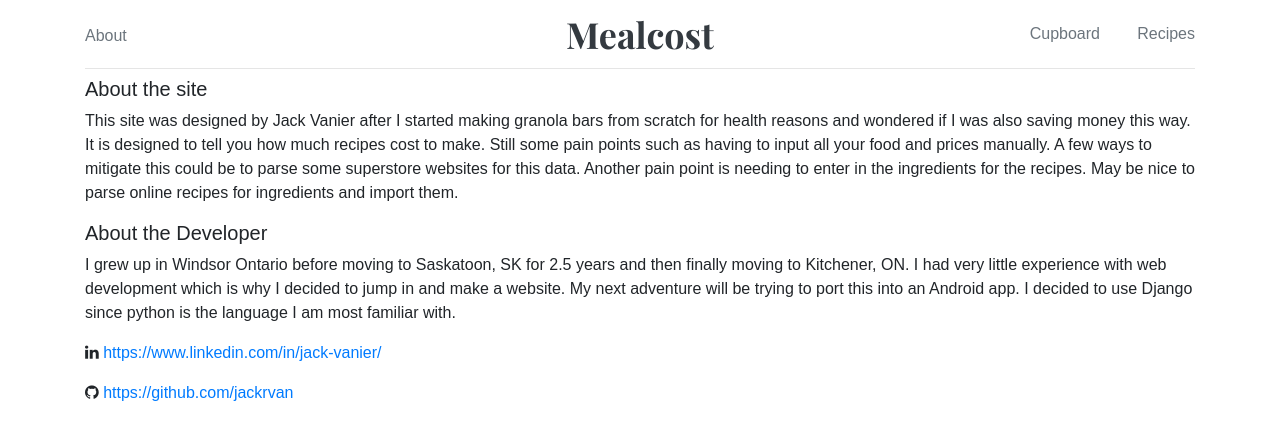
After one commit to jackrvan/mealcost, a Django app: page /about in a window 1280 px wide. The commit adds this page. Shown: the top 440 px of the page. Run offline with Django 3.2, Linux system fonts and the light colour scheme; some libraries are stand-ins or nearby versions.

Commit message:
Add about page. Edit item list group to expand and collapse

```diff
--- /dev/null
+++ b/mealcost/cupboard/templates/about.html
@@ -0,0 +1,17 @@
+
+{% include "cupboard/header.html" %}
+{% load static %}
+
+<div class="container">
+    <h5>About the site</h5>
+    <p> This site was designed by Jack Vanier after I started making granola bars from scratch for health reasons and wondered if I was also saving money this way. It is designed to tell you how much recipes cost to make. Still some pain points such as having to input all your food and prices manually. A few ways to mitigate this could be to parse some superstore websites for this data. Another pain point is needing to enter in the ingredients for the recipes. May be nice to parse online recipes for ingredients and import them.</p>
+    <h5>About the Developer</h5>
+    <p>I grew up in Windsor Ontario before moving to Saskatoon, SK for 2.5 years and then finally moving to Kitchener, ON. I had very little experience with web development which is why I decided to jump in and make a website. My next adventure will be trying to port this into an Android app. I decided to use Django since python is the language I am most familiar with.
+    </p>
+    <p>
+        <span class="fa fa-linkedin" aria-hidden="true"></span>  <a href="https://www.linkedin.com/in/jack-vanier/">https://www.linkedin.com/in/jack-vanier/</a>
+    </p>
+    <p>
+        <span class="fa fa-github" aria-hidden="true"></span>  <a href="https://github.com/jackrvan">https://github.com/jackrvan</a>
+    </p>
+</div>
--- a/mealcost/cupboard/templates/cupboard/header.html
+++ b/mealcost/cupboard/templates/cupboard/header.html
@@ -13,7 +13,7 @@
 <header class="main-header py-3 mb-2">
     <div class="row align-items-center">
         <div class="col-4 pt-1">
-            <a class="text-muted" href="#">Help</a>
+            <a class="text-muted" href="{% url 'about' %}">About</a>
         </div>
         <div class="col-4 text-center">
             <a class="main-header-logo text-dark" href={% url 'index' %}>Mealcost</a>
--- /dev/null
+++ b/mealcost/cupboard/templates/cupboard/item_confirm_delete.html
@@ -0,0 +1,4 @@
+<form action="" method="post">{% csrf_token %}
+    <p>Are you sure you want to delete item "{{ object }}"?</p>
+    <input type="submit" value="Confirm" />
+</form>
--- a/mealcost/cupboard/templatetags/custom_template_tags.py
+++ b/mealcost/cupboard/templatetags/custom_template_tags.py
@@ -5,4 +5,4 @@ register = template.Library()
 
 @register.simple_tag
 def get_category(category=None):
-    return Item.objects.filter(tags__name__in=[category])
+    return Item.objects.filter(category__iexact=category)
--- a/mealcost/cupboard/urls.py
+++ b/mealcost/cupboard/urls.py
@@ -7,4 +7,5 @@ urlpatterns = [
     path('', views.Index.as_view(), name='index'),
     path('create/', views.AddItemView.as_view(), name='add_item'),
     path('detail/<int:pk>/', views.DetailView.as_view(), name='detail'),
+    path('delete/<int:pk>', views.ItemDelete.as_view(), name="delete_item")
 ]
--- a/mealcost/mealcost/settings.py
+++ b/mealcost/mealcost/settings.py
@@ -38,7 +38,6 @@ INSTALLED_APPS = [
     'django.contrib.messages',
     'django.contrib.staticfiles',
     # Third party
-    'taggit',
     'bootstrap4',
     'crispy_forms',
     'bootstrap_modal_forms',
--- a/mealcost/mealcost/urls.py
+++ b/mealcost/mealcost/urls.py
@@ -22,5 +22,6 @@ urlpatterns = [
     path('cupboard/', include('cupboard.urls')),
     path('recipes/', include('recipe.urls')),
     path('admin/', admin.site.urls),
+    path('about', views.about, name="about"),
     path('', views.index, name='index'),
 ]
--- a/mealcost/mealcost/views.py
+++ b/mealcost/mealcost/views.py
@@ -4,3 +4,6 @@ from django.shortcuts import render
 
 def index(request):
     return render(request, 'index.html')
+
+def about(request):
+    return render(request, 'about.html')
--- a/mealcost/static/site/style.css
+++ b/mealcost/static/site/style.css
@@ -121,3 +121,12 @@ a.add_button:hover {
 .list-group {
   margin-bottom: 20px;
 }
+
+.hide-me {
+  display: none;
+  padding: 5px;
+}
+
+.cursor-pointer {
+  cursor: pointer;
+}
```
Also changed, not shown: mealcost/cupboard/models.py (+9 -10 lines), mealcost/cupboard/templates/cupboard/index.html (+20 -14 lines), mealcost/cupboard/views.py (+8 -5 lines), mealcost/recipe/views.py (+3 -4 lines), mealcost/cupboard/migrations/0001_initial.py, mealcost/recipe/migrations/0001_initial.py.
